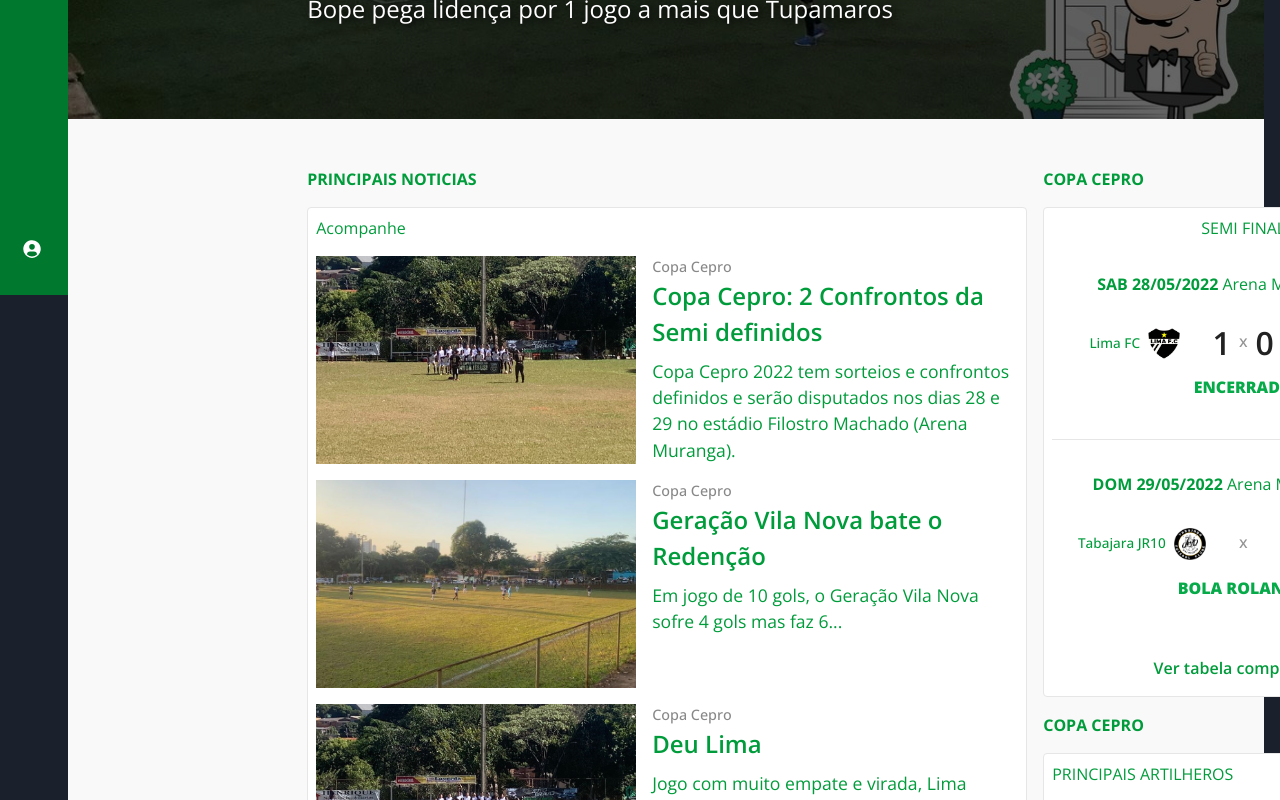
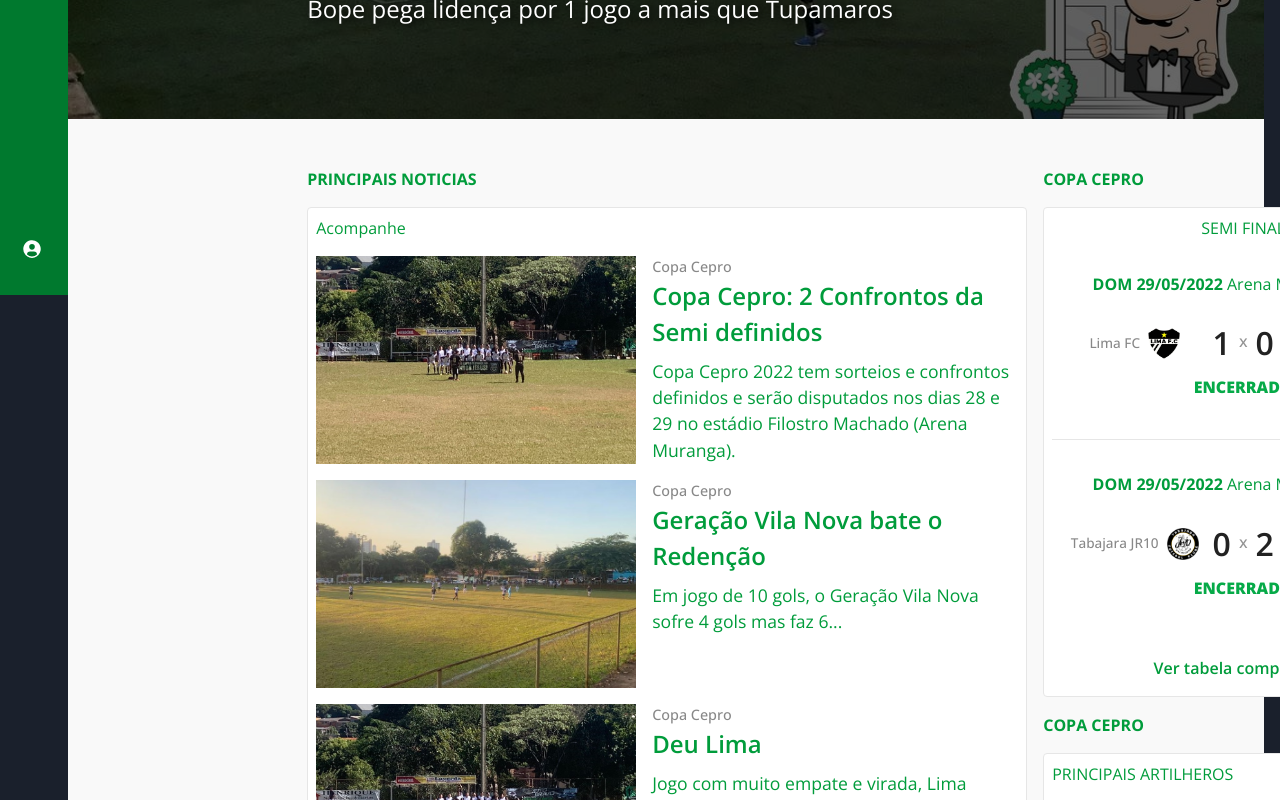
Before and after one commit to edgaregidio/varzeabrasil-app, a React (Vite) app in the folder web/: page / in a window 1280 px wide. Shown: the part 505-1305 px from the top of the page. Built offline with nearby package versions, Linux system fonts and the light colour scheme.

Commit message:
att table

```diff
--- a/web/src/components/CardTable/styles.css
+++ b/web/src/components/CardTable/styles.css
@@ -25,7 +25,7 @@
 .card-table .teams .team-col h1 {
   font-weight: 300;
   font-size: 0.85rem;
-  color: var(--primary-color-text);
+  color: var(--secondary-color-text);
   text-transform: capitalize;
 }
 
--- a/web/src/components/Final/index.jsx
+++ b/web/src/components/Final/index.jsx
@@ -2,27 +2,22 @@ import React from 'react'
 import CardTable from '../CardTable'
 
 import Lima from '../../assets/lima.png'
-// import Folia from '../../assets/folia.png'
-// import Chopp from '../../assets/chopp.png'
-// import Tabajara from '../../assets/tabajara.png'
-// import Baxadao from '../../assets/baxadao.png'
-// import Braavos from '../../assets/braavos.png'
-// import Redencao from '../../assets/redencao.png'
-// import GVilaNova from '../../assets/gvilanova.png'
-import Shield from '../../assets/shield.png'
+import GVilaNova from '../../assets/gvilanova.png'
+// import Shield from '../../assets/shield.png'
 
 export default function Final() {
   return (
     <>
       <CardTable
-        date={''}
+        date={'DOM 06/05/2022'}
         time={''}
-        nameA={'Lima'}
+        nameA={'Lima FC'}
         teamA={Lima}
         resultA={''}
         resultB={''}
-        nameB={'Vencedor 2'}
-        teamB={Shield}
+        nameB={'G. Vila Nova'}
+        teamB={GVilaNova}
+        live={''}
         phase={'Final'}
       />
     </>
--- a/web/src/components/SemiFinal/index.jsx
+++ b/web/src/components/SemiFinal/index.jsx
@@ -10,8 +10,8 @@ export default function SemiFinal() {
   return (
     <>
       <CardTable
-        date={'SAB 28/05/2022'}
-        time={'16h00'}
+        date={'DOM 29/05/2022'}
+        time={'08h00'}
         nameA={'Lima FC'}
         teamA={Lima}
         resultA={'1'}
@@ -26,11 +26,11 @@ export default function SemiFinal() {
         time={'10h00'}
         nameA={'Tabajara JR10'}
         teamA={Tabajara}
-        resultA={''}
-        resultB={''}
+        resultA={'0'}
+        resultB={'2'}
         nameB={'G. Vila Nova'}
         teamB={GVilaNova}
-        live={'Bola rolando'}
+        live={'Encerrado'}
         phase={'semi 2'}
       />
     </>
```
